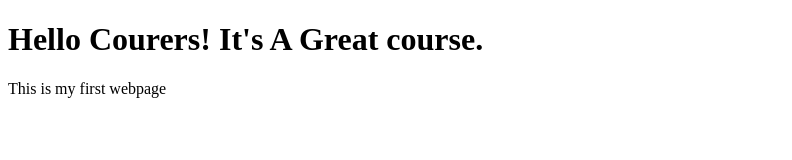
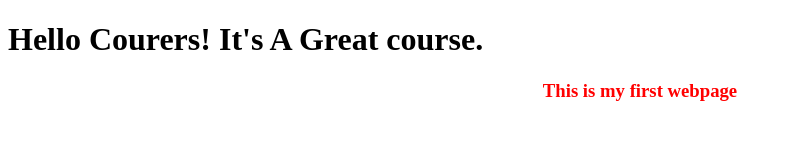
Before and after one commit to Sowmya-reddy1234/coursera-test, a plain HTML site: page site/index.html in a window 1280 px wide. Shown: the whole page, without its empty margins (0-792 px from the left). Drawn offline with Linux system fonts and the light colour scheme.

Commit message:
modified

```diff
--- a/site/index.html
+++ b/site/index.html
@@ -5,7 +5,7 @@
 </head>
 <body>
 	<h1>Hello Courers! It's A Great course.</h1>
-	<p>This is my first webpage</p>
+	<h3><p style=color:red;text-align:center>This is my first webpage</p></h3>
 
 </body>
 </html>
```
